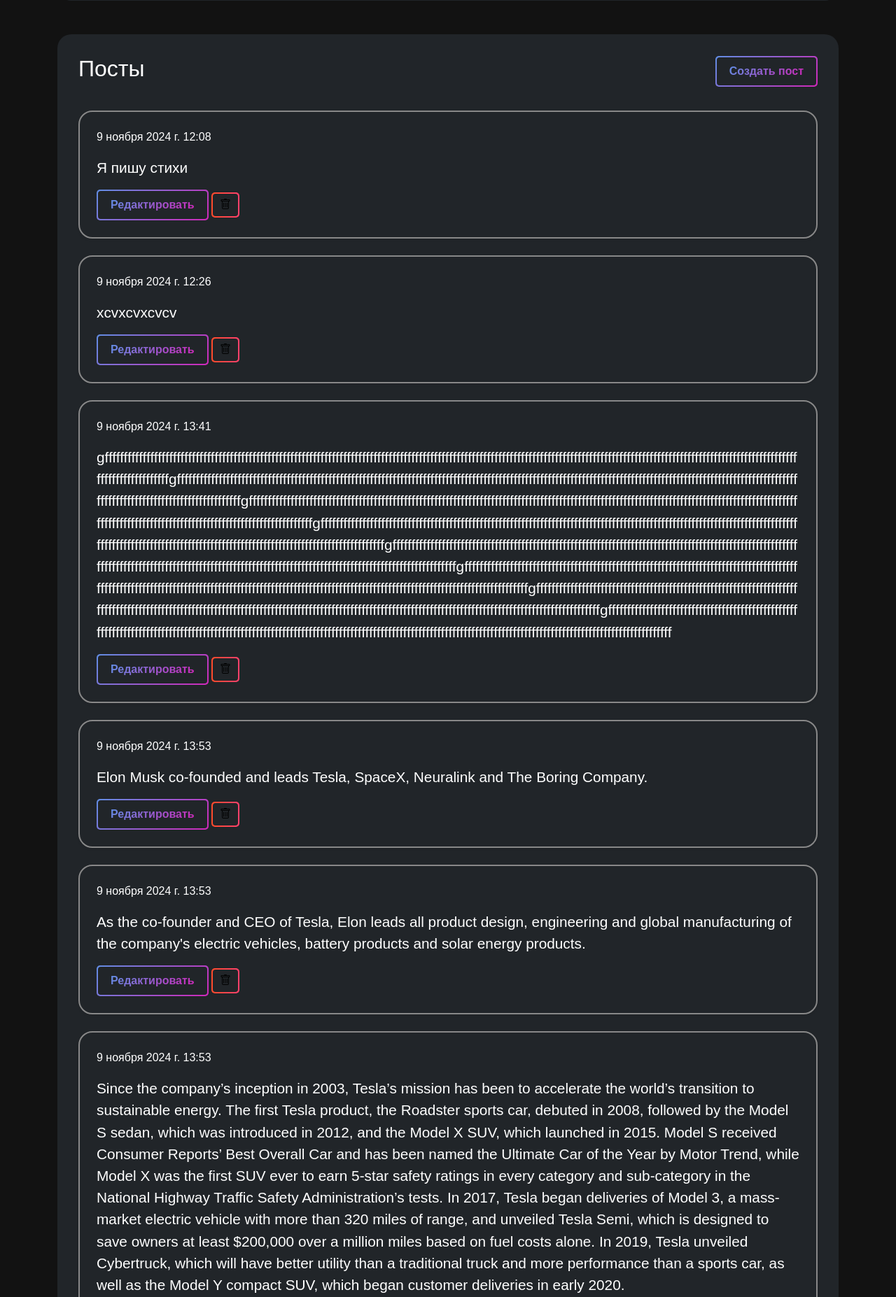
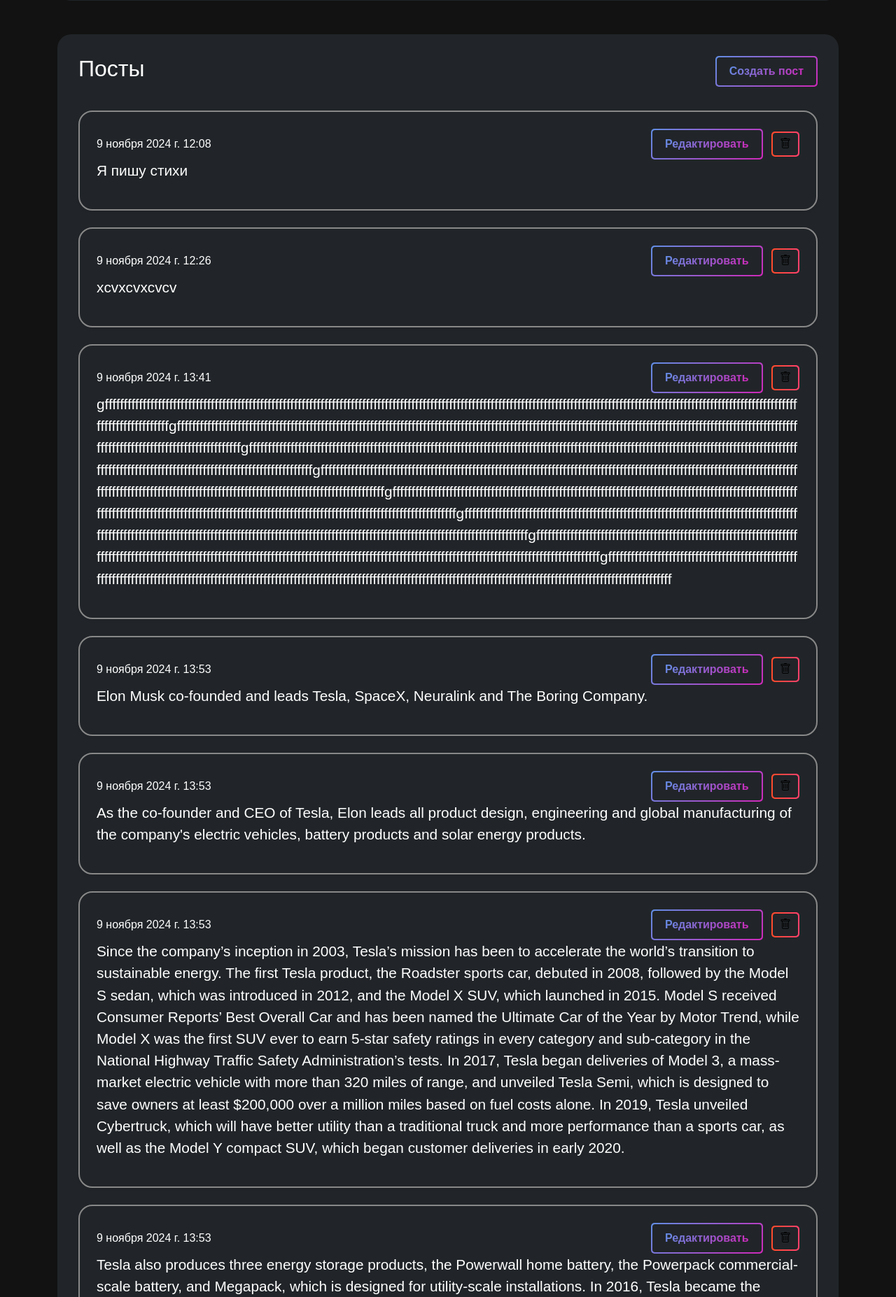
Before and after one commit to EKProgrammer/Connect, a Django app: template connectapp/person/templates/person/profile.html in a window 1280 px wide. Shown: the part 580-2434 px from the top of the page at 70% size. Run offline with Django 5.2, Linux system fonts and the light colour scheme; the template is opened without the code that fills it: values that come from a table or form of the project are taken from there, others are empty; data comes from the database, SQL or seed files in the repository; both versions use the stored data as it was after the commit; some libraries are stand-ins or nearby versions.

Commit message:
Buttons aligned

```diff
--- a/connectapp/person/templates/person/profile.html
+++ b/connectapp/person/templates/person/profile.html
@@ -95,15 +95,20 @@
         <div class="posts-list">
             {% for el in posts %}
                 <div class="post-item">
-                    <p class="post-date">{{ el.date }}</p>
+                    <div class="d-flex justify-content-between align-items-center">
+                        <p class="post-date mb-0">{{ el.date }}</p>
+                        <div>
+                            <button type="button" class="gradient-btn me-2" data-bs-toggle="modal" data-bs-target="#editPostModal{{ el.id }}" data="Редактировать"></button>
+                            <button type="button" class="gradient-btn delete-btn" data-bs-toggle="modal" data-bs-target="#deletePostModal{{ el.id }}" title="Удалить">
+                                <svg xmlns="http://www.w3.org/2000/svg" width="16" height="16" fill="currentColor" class="bi bi-trash" viewBox="0 0 16 16">
+                                    <path d="M5.5 5.5A.5.5 0 0 1 6 6v6a.5.5 0 0 1-1 0V6a.5.5 0 0 1 .5-.5zm2.5 0a.5.5 0 0 1 .5.5v6a.5.5 0 0 1-1 0V6a.5.5 0 0 1 .5-.5zm3 .5a.5.5 0 0 0-1 0v6a.5.5 0 0 0 1 0V6z"/>
+                                    <path fill-rule="evenodd" d="M14.5 3a1 1 0 0 1-1 1H13v9a2 2 0 0 1-2 2H5a2 2 0 0 1-2-2V4h-.5a1 1 0 0 1-1-1V2a1 1 0 0 1 1-1H6a1 1 0 0 1 1-1h2a1 1 0 0 1 1 1h3.5a1 1 0 0 1 1 1v1zM4.118 4 4 4.059V13a1 1 0 0 0 1 1h6a1 1 0 0 0 1-1V4.059L11.882 4H4.118zM2.5 3V2h11v1h-11z"/>
+                                </svg>
+                            </button>
+                        </div>
+                    </div>
                     <p class="post-text">{{ el.text }}</p>
-                    <button type="button" class="gradient-btn" data-bs-toggle="modal" data-bs-target="#editPostModal{{ el.id }}" data="Редактировать"></button>
-                    <button type="button" class="gradient-btn delete-btn" data-bs-toggle="modal" data-bs-target="#deletePostModal{{ el.id }}" title="Удалить">
-                        <svg xmlns="http://www.w3.org/2000/svg" width="16" height="16" fill="currentColor" class="bi bi-trash" viewBox="0 0 16 16">
-                            <path d="M5.5 5.5A.5.5 0 0 1 6 6v6a.5.5 0 0 1-1 0V6a.5.5 0 0 1 .5-.5zm2.5 0a.5.5 0 0 1 .5.5v6a.5.5 0 0 1-1 0V6a.5.5 0 0 1 .5-.5zm3 .5a.5.5 0 0 0-1 0v6a.5.5 0 0 0 1 0V6z"/>
-                            <path fill-rule="evenodd" d="M14.5 3a1 1 0 0 1-1 1H13v9a2 2 0 0 1-2 2H5a2 2 0 0 1-2-2V4h-.5a1 1 0 0 1-1-1V2a1 1 0 0 1 1-1H6a1 1 0 0 1 1-1h2a1 1 0 0 1 1 1h3.5a1 1 0 0 1 1 1v1zM4.118 4 4 4.059V13a1 1 0 0 0 1 1h6a1 1 0 0 0 1-1V4.059L11.882 4H4.118zM2.5 3V2h11v1h-11z"/>
-                        </svg>
-                    </button>
+
                     <!-- Модальное окно для редактирования поста -->
                     <div class="modal fade" id="editPostModal{{ el.id }}" data-bs-backdrop="static" data-bs-keyboard="false" tabindex="-1" aria-labelledby="editPostModalLabel{{ el.id }}" aria-hidden="true">
                         <div class="modal-dialog">
@@ -136,7 +141,7 @@
                                     <p class="text-muted">{{ el.text|truncatechars:100 }}</p>
                                 </div>
                                 <div class="modal-footer border-secondary">
-                                    <button type="button" class="btn btn-secondary" data-bs-dismiss="modal">Отмена</button>
+                                    <button type="button" class="gradient-btn" data-bs-dismiss="modal">Отмена</button>
                                     <form action="{% url 'delete_post' el.id %}" method="post" style="display: inline;">
                                         {% csrf_token %}
                                         <button type="submit" class="gradient-btn delete-btn" title="Удалить">
```
Also changed, not shown: connectapp/db.sqlite3.
